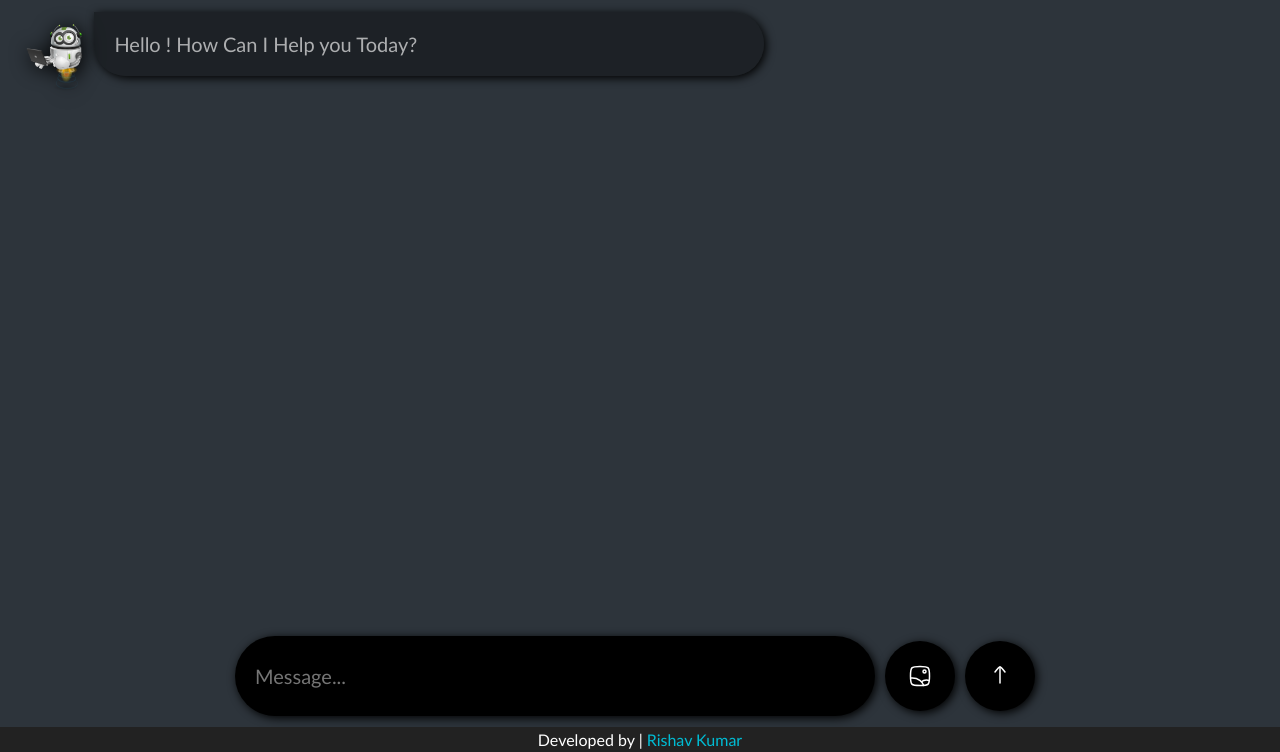
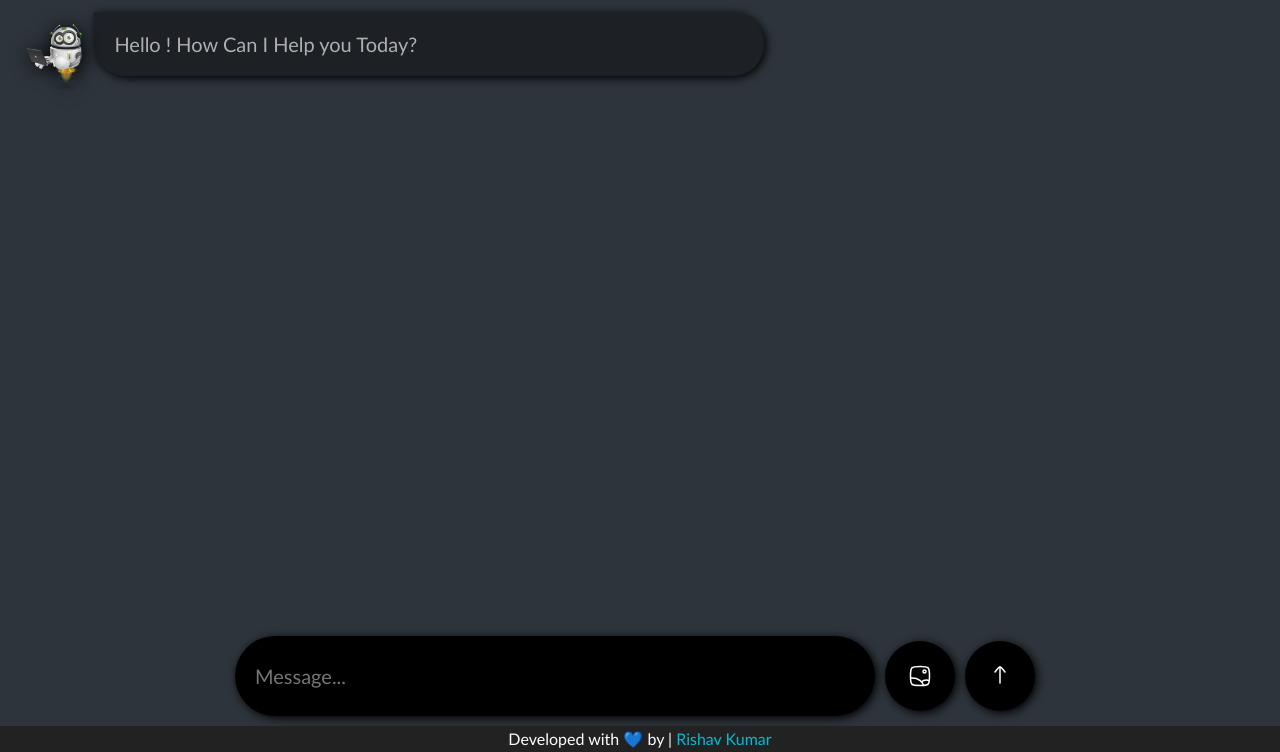
Before and after one commit to Rishabh0770/AI-chatbot, a plain HTML site: page index.html in a window 1280 px wide. Shown: the part 48-800 px from the top of the page. Drawn offline with Linux system fonts and the light colour scheme; files whose address does not match are found by name.

Commit message:
Update index.html

```diff
--- a/index.html
+++ b/index.html
@@ -33,7 +33,7 @@
     </div> -->
 
     <footer>
-        <p>Developed by <strong></strong> | <a href="https://www.linkedin.com/in/rishabh-verma-0484r/ " target="_blank">Rishav Kumar</a></p>
+        <p>Developed with 💙 by <strong></strong> | <a href="https://www.linkedin.com/in/rishabh-verma-0484r/ " target="_blank">Rishav Kumar</a></p>
     </footer>
     </div>
   <script src="script.js"></script>
```
